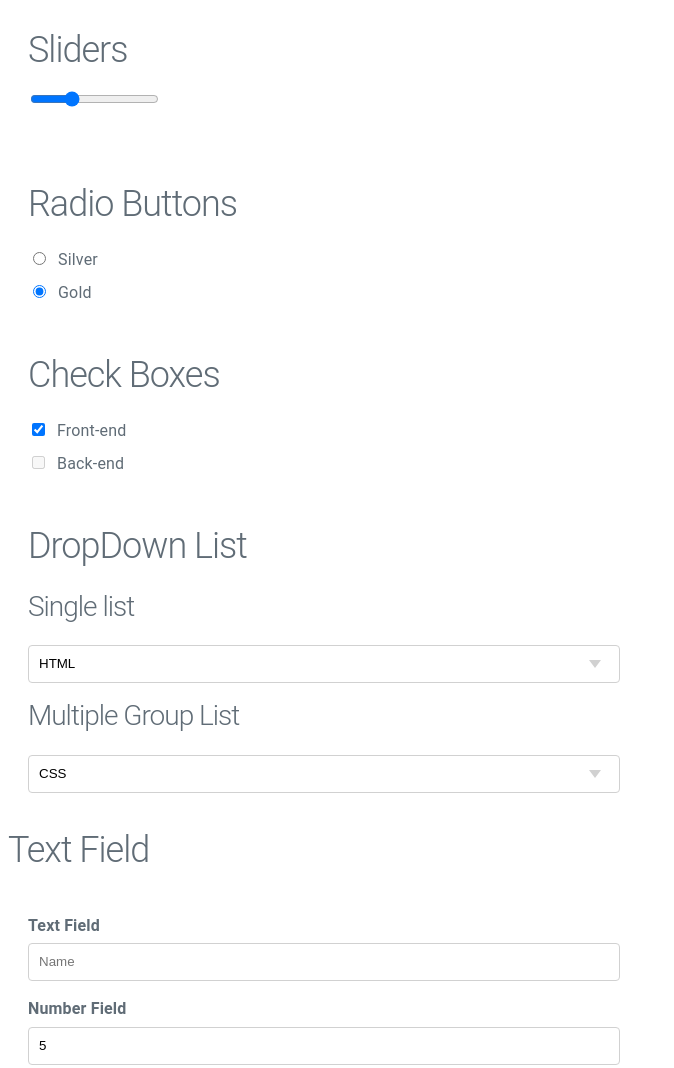
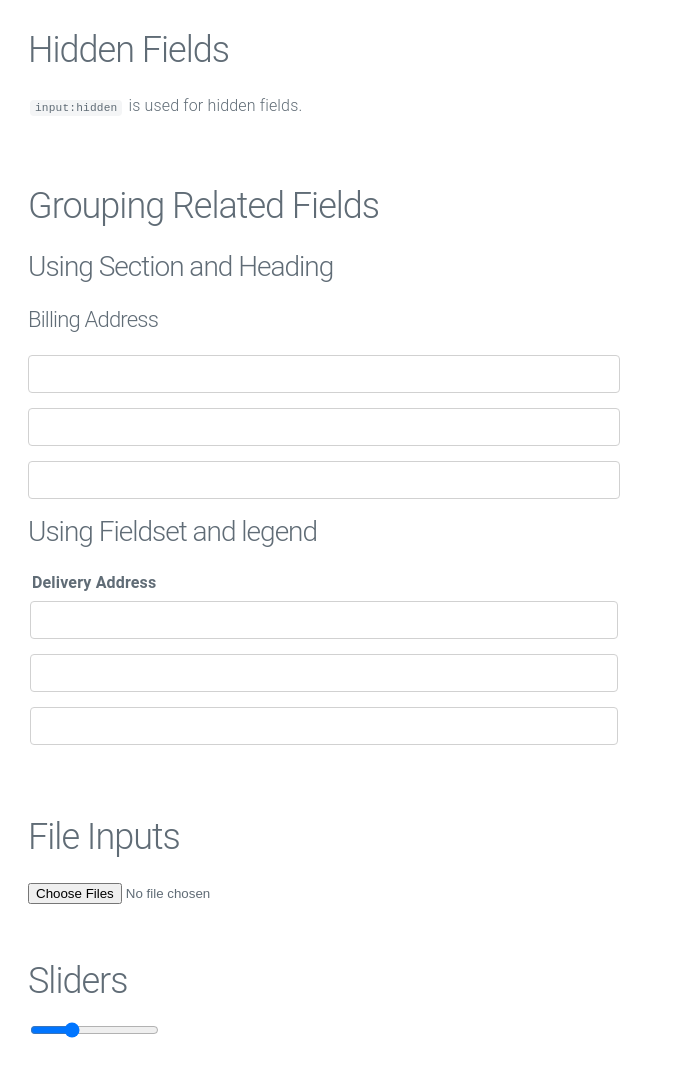
Before and after one commit to uflilla/Forms, a plain HTML site: page index_miligram.html in a window 1280 px wide. Shown: the top 1068 px of the page, without its empty margins (0-674 px from the left). Drawn offline with nearby package versions, Linux system fonts and the light colour scheme.

Commit message:
file inputs and hidden fields.

```diff
--- a/index_miligram.html
+++ b/index_miligram.html
@@ -12,6 +12,34 @@
     <link rel="stylesheet" href="style_miligram.css" />
   </head>
   <body>
+    <div>
+      <h2>Hidden Fields</h2>
+      <p><code>input:hidden</code> is used for hidden fields.</p>
+    </div>
+    <div>
+      <h2>Grouping Related Fields</h2>
+      <div>
+        <h3>Using Section and Heading</h3>
+        <section>
+          <h4>Billing Address</h4>
+          <input type="text" /><input type="text" /><input type="text" />
+        </section>
+      </div>
+      <div>
+        <h3>Using Fieldset and legend</h3>
+        <fieldset>
+          <legend>Delivery Address</legend>
+          <input type="text" /><input type="text" /><input type="text" />
+        </fieldset>
+      </div>
+    </div>
+
+    <div>
+      <h2>File Inputs</h2>
+      <div>
+        <input type="file" multiple accept=".png" />
+      </div>
+    </div>
     <div>
       <h2>
         Sliders
```
